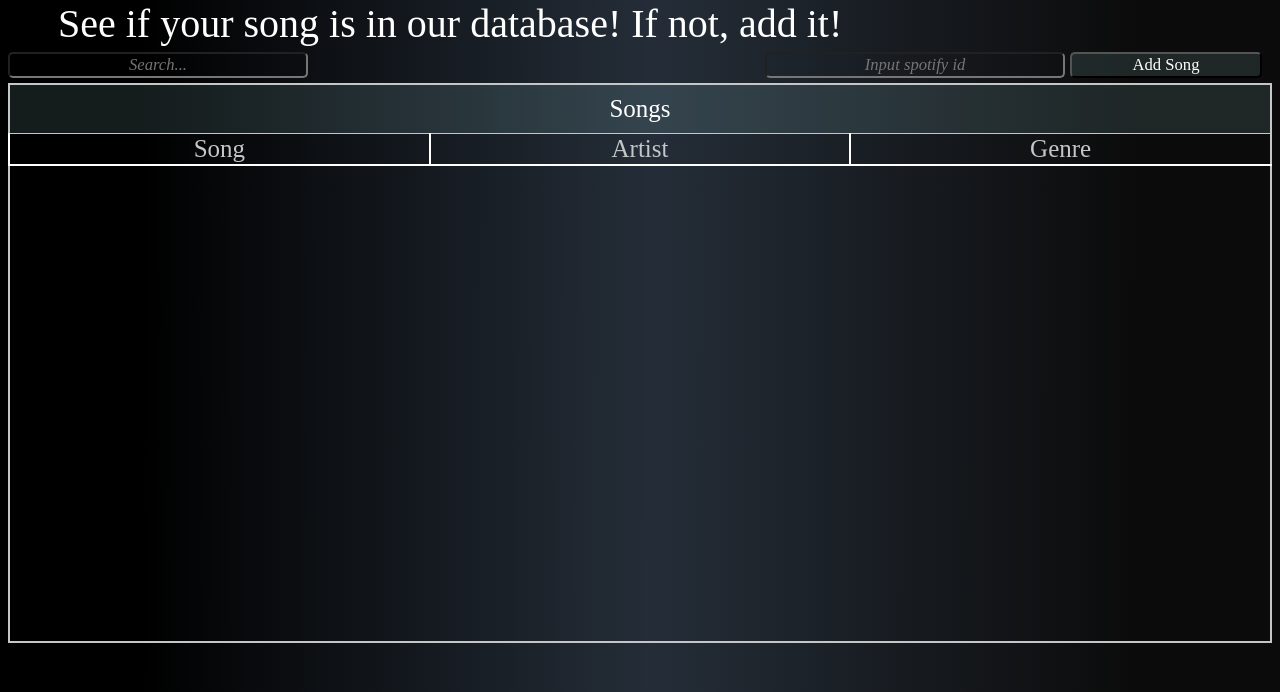
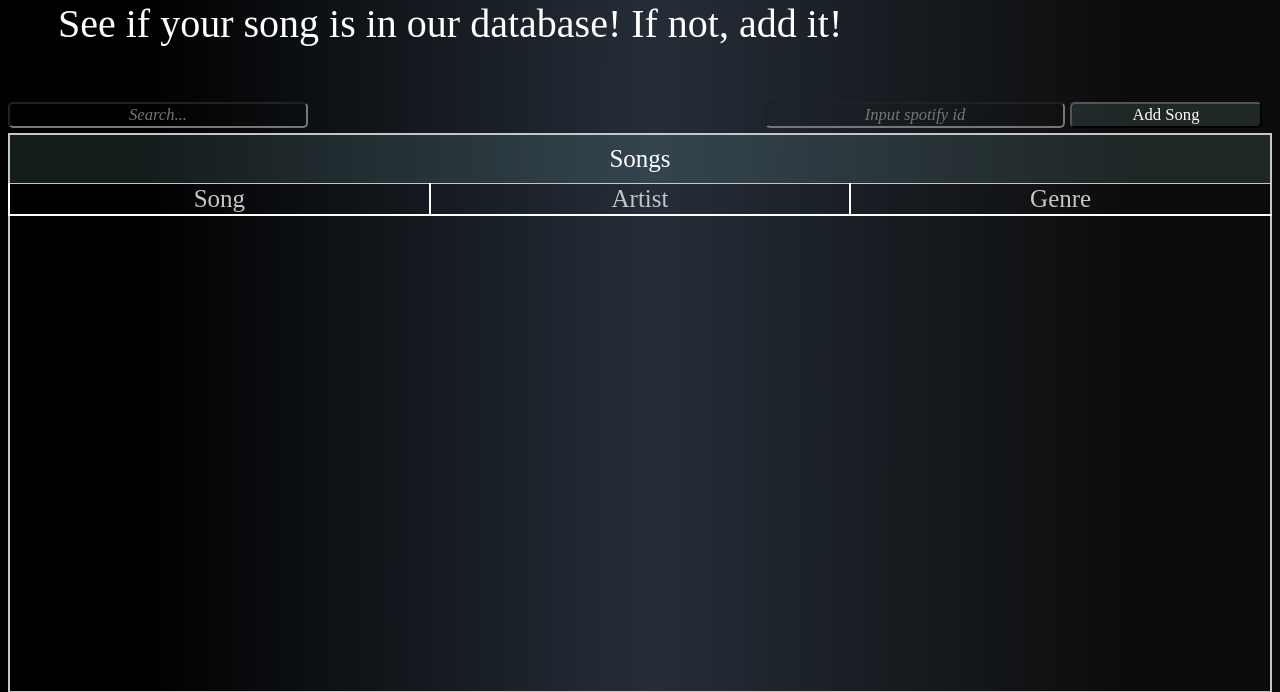
Before and after one commit to elnathanau1/CS411Project, a Django app: page /songs/ in a window 1280 px wide. Shown: the part 68-760 px from the top of the page. Run offline with Django 3.2, Linux system fonts and the light colour scheme; data that the repository does not hold is empty; parts of the project's set-up code (start-up, migrations or seed data) failed here and were passed over.

Commit message:
fixing songs cluster

```diff
--- a/django/spotifyapp_1/templates/songs.html
+++ b/django/spotifyapp_1/templates/songs.html
@@ -3,7 +3,7 @@
 
 {% block content %}
 <p> See if your song is in our database! If not, add it! </p>
-
+<div class="space"></div>
 <div>
   <input id="search_val" type="text" placeholder="Search...">
   <button style="float:right; margin-right:10px" class="btn add-song">Add Song</button>
```
